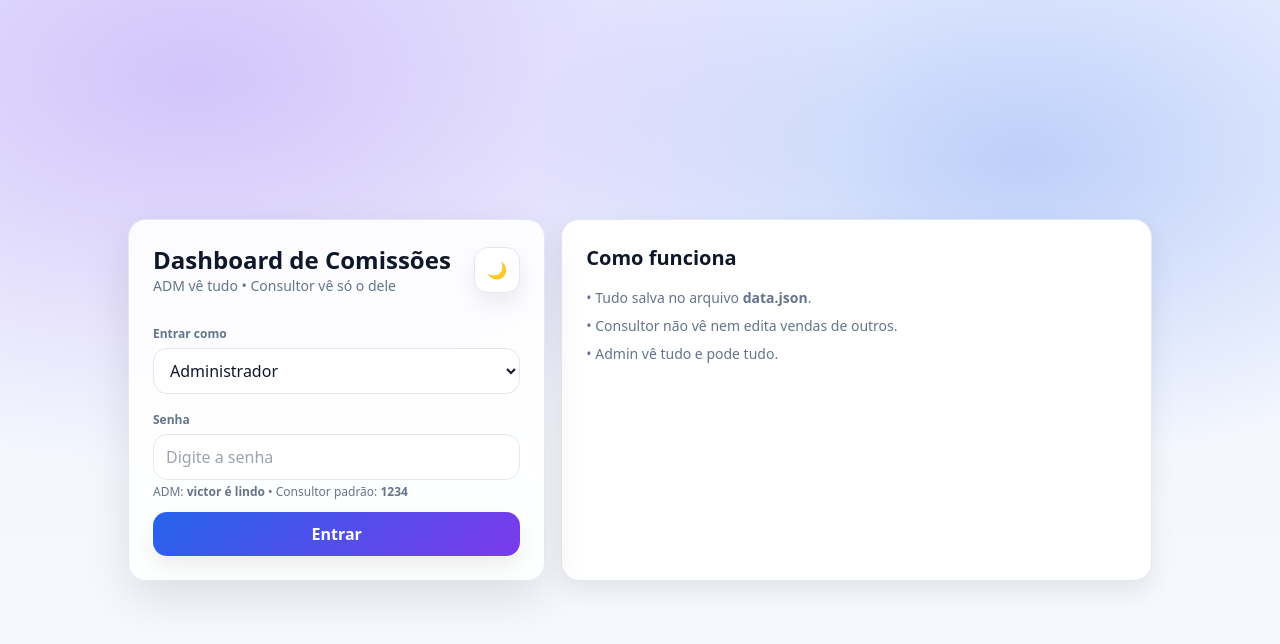
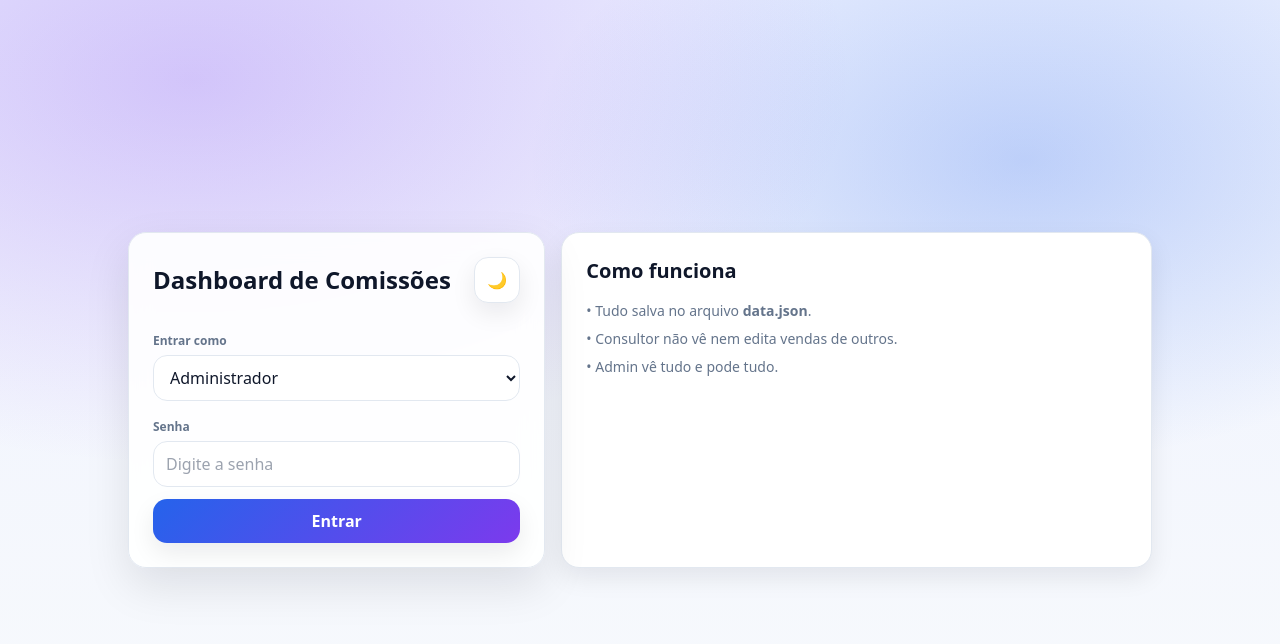
Before and after one commit to victin77/dashboard-comissoes-racon, a website: page public/index.html in a window 1280 px wide. Drawn offline with nearby package versions, Linux system fonts and the light colour scheme.

Commit message:
Update index.html

```diff
--- a/public/index.html
+++ b/public/index.html
@@ -14,7 +14,6 @@
         <div class="flex items-center justify-between">
           <div>
             <div class="text-2xl font-black">Dashboard de Comissões</div>
-            <div class="text-sm muted">ADM vê tudo • Consultor vê só o dele</div>
           </div>
           <button id="btnTheme" class="btn">🌙</button>
         </div>
@@ -42,7 +41,6 @@
           <div>
             <label class="text-xs font-black muted">Senha</label>
             <input id="password" class="input mt-1" type="password" placeholder="Digite a senha" required />
-            <div class="text-xs muted mt-1">ADM: <b>victor é lindo</b> • Consultor padrão: <b>1234</b></div>
           </div>
 
           <p id="loginErr" class="text-sm" style="display:none; color: var(--bad); font-weight:900;"></p>
```
